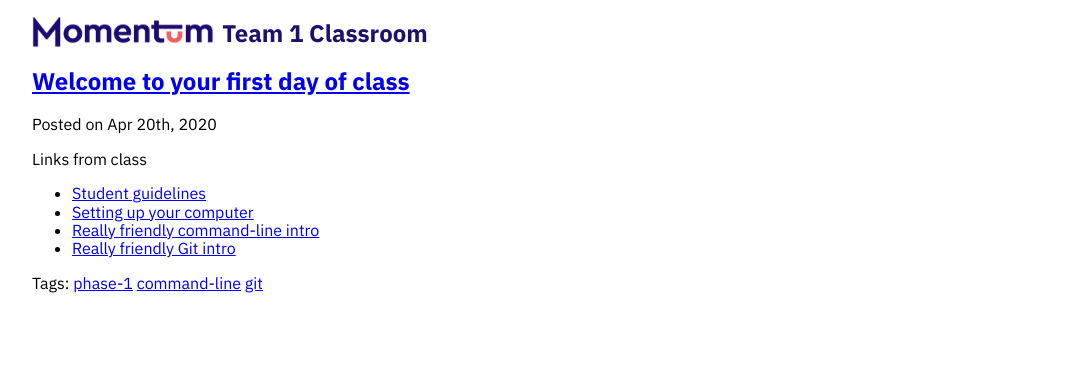
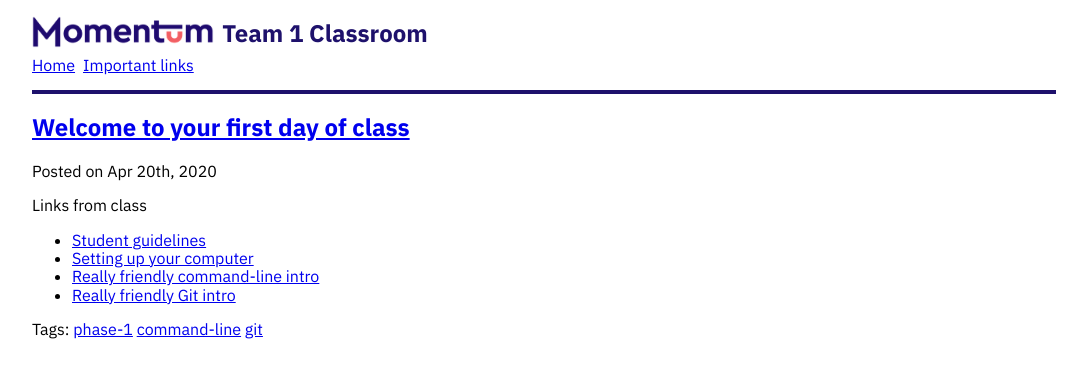
Before and after one commit to Momentum-Morehouse-2/Momentum-Morehouse-2.github.io, a Jekyll site: the page built from index.html, in a window 1280 px wide. Shown: the top 378 px of the page, without its empty margins (96-1183 px from the left). Built offline with Jekyll 4.4.1, drawn with Linux system fonts in a browser that asks for light colours; the list of posts is cut into pages by our own code.

Commit message:
Add links page

```diff
--- a/_layouts/base.html
+++ b/_layouts/base.html
@@ -10,11 +10,17 @@
 </head>
 <body class="plex-sans">
   <div class="mw8 center pv3">
-    <header>
+    <header class="pb3 bb bw2 b--momentum-blue">
       <a class="db flex items-end no-underline" href="{{ '/' | relative_url }}">
         <img class="h2 db" src="{{ '/assets/img/logo.png' | relative_url }}" alt="Momentum logo">
         <div class="db b pl2 momentum-blue f3">Team 1 Classroom</div>
       </a>
+      <nav>
+        <ul class="list pl0 pt2 ma0 flex">
+          <li class="pr2"><a href="{{ '/' | relative_url }}">Home</a></li>
+          <li class="pr2"><a href="{{ '/links/' | relative_url }}">Important links</a></li>
+        </ul>
+      </nav>
     </header>
   {{ content }}
   </div>
--- a/assets/css/momentum.css
+++ b/assets/css/momentum.css
@@ -1,9 +1,17 @@
 @import "tachyons.min.css";
+
+:root {
+  --momentum-blue: #1E116C;
+}
 
 .plex-sans {
   font-family: "IBM Plex Sans", sans-serif;
 }
 
 .momentum-blue {
-  color: #1E116C;
+  color: var(--momentum-blue);
 }
+
+.b--momentum-blue {
+  border-color: var(--momentum-blue);
+}
```
Also changed, not shown: links.md (added, +7 -0 lines).
